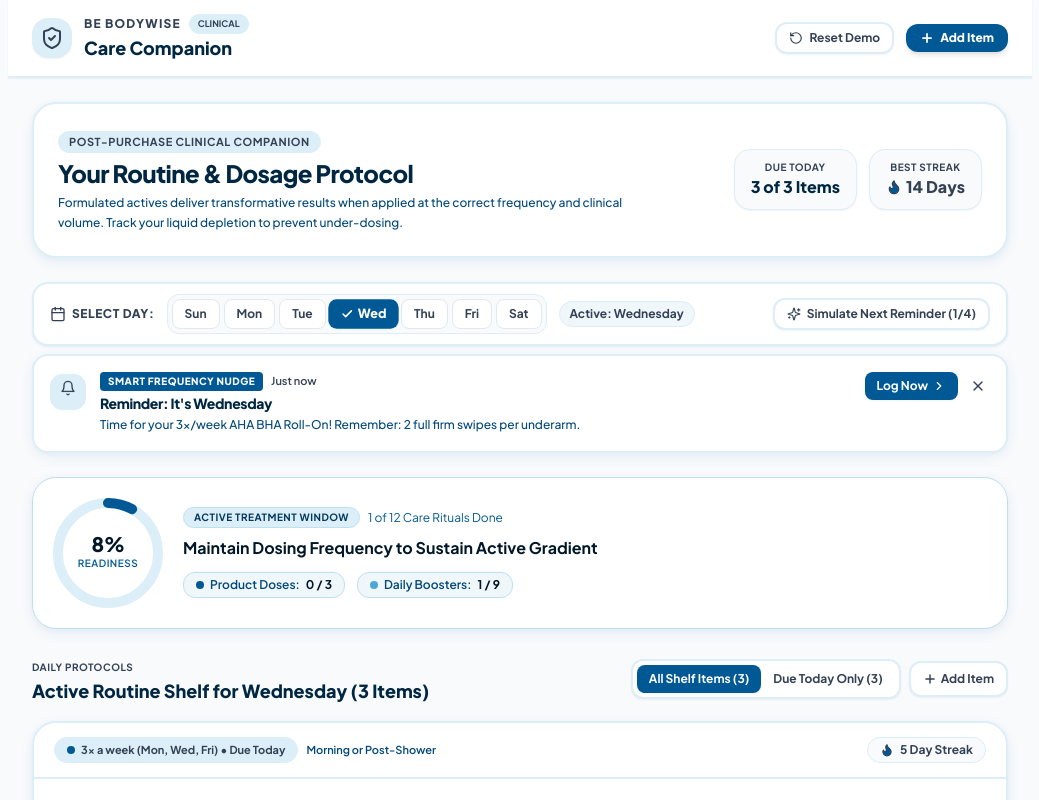
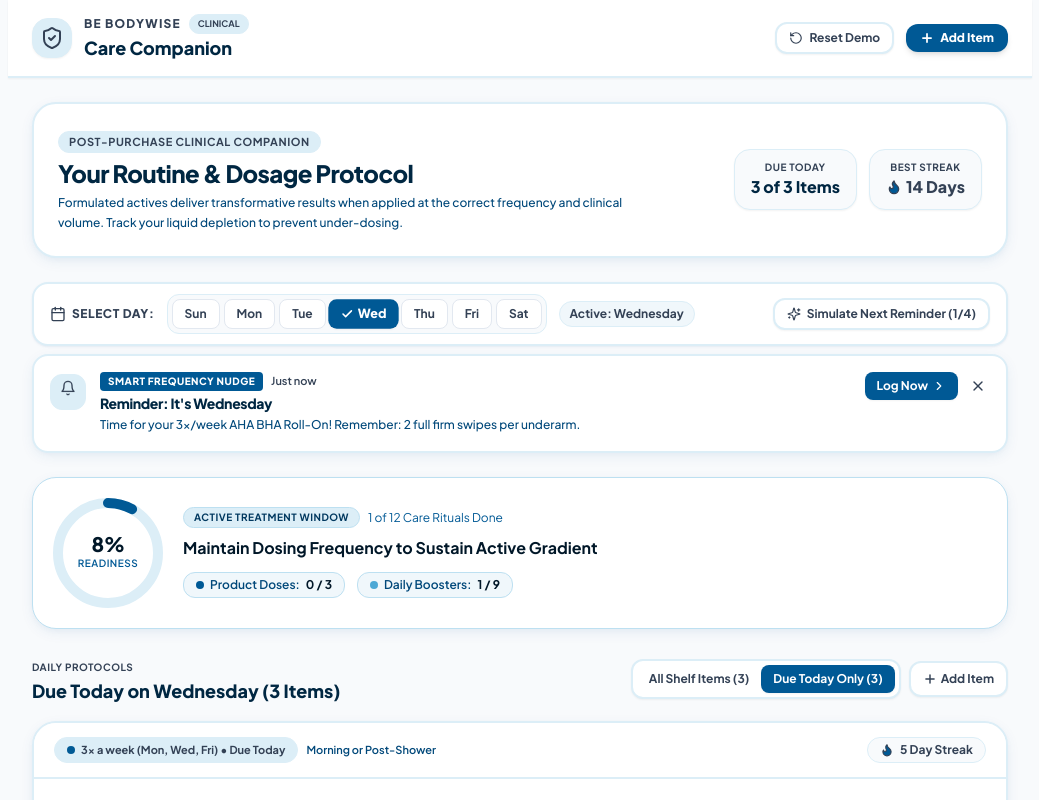
Before and after one commit to businessbyishita/BeBodywise-care-companion, a React (Vite) app: page / in a window 1280 px wide. Shown: the top 800 px of the page, without its empty margins (120-1159 px from the left). Built offline with nearby package versions, Linux system fonts and the light colour scheme.

Commit message:
Update App.jsx

```diff
--- a/src/App.jsx
+++ b/src/App.jsx
@@ -77,8 +77,8 @@ export default function App() {
     return 3; // Wednesday by default (Active day for AHA BHA 3x/week!)
   });
 
-  // Shelf view mode: 'all' (default: nothing disappears, rest days clearly highlighted!) or 'due_only'
-  const [shelfFilter, setShelfFilter] = useState('all');
+  // Show only products scheduled for the selected day by default.
+  const [shelfFilter, setShelfFilter] = useState('due_only');
 
   // Modals & Drawers
   const [isAddDrawerOpen, setIsAddDrawerOpen] = useState(false);
@@ -202,15 +202,14 @@ export default function App() {
       setActiveProducts(DEFAULT_ACTIVE_PRODUCTS);
       setCheckedHabits({ 'habit-dry-60s': true });
       setSimulatedDay(3);
-      setShelfFilter('all');
+      setShelfFilter('due_only');
       triggerToast('Demo reset successfully to initial Be Bodywise clinical state!');
     }
   };
 
   // ----------------------------------------------------
   // Product display list:
-  // By default, ALL items stay visible on shelf so nothing disappears!
-  // Products not scheduled for today are prominently HIGHLIGHTED as Rest Days.
+  // By default, show only items scheduled for the selected day.
   // ----------------------------------------------------
   const productsScheduledToday = activeProducts.filter(p => p.frequencyDays.includes(simulatedDay));
   const productsDisplayed = shelfFilter === 'due_only' ? productsScheduledToday : activeProducts;
@@ -336,6 +335,7 @@ export default function App() {
               activeProducts={activeProducts}
               onSimulateDayChange={(newDay) => {
                 setSimulatedDay(newDay);
+                setShelfFilter('due_only');
                 triggerToast(`Simulating ${DAY_NAMES[newDay]} schedule.`);
               }}
               onQuickLogDose={handleLogDose}
```
